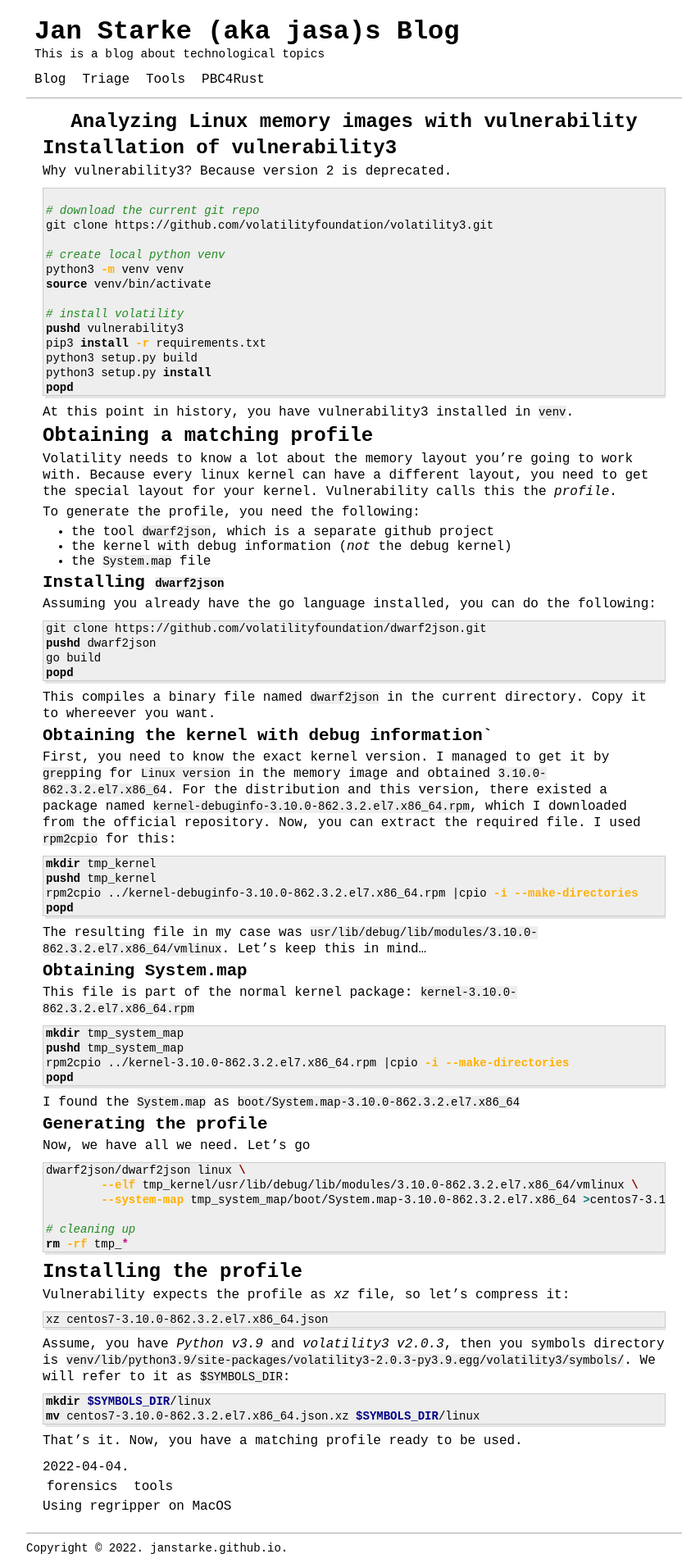
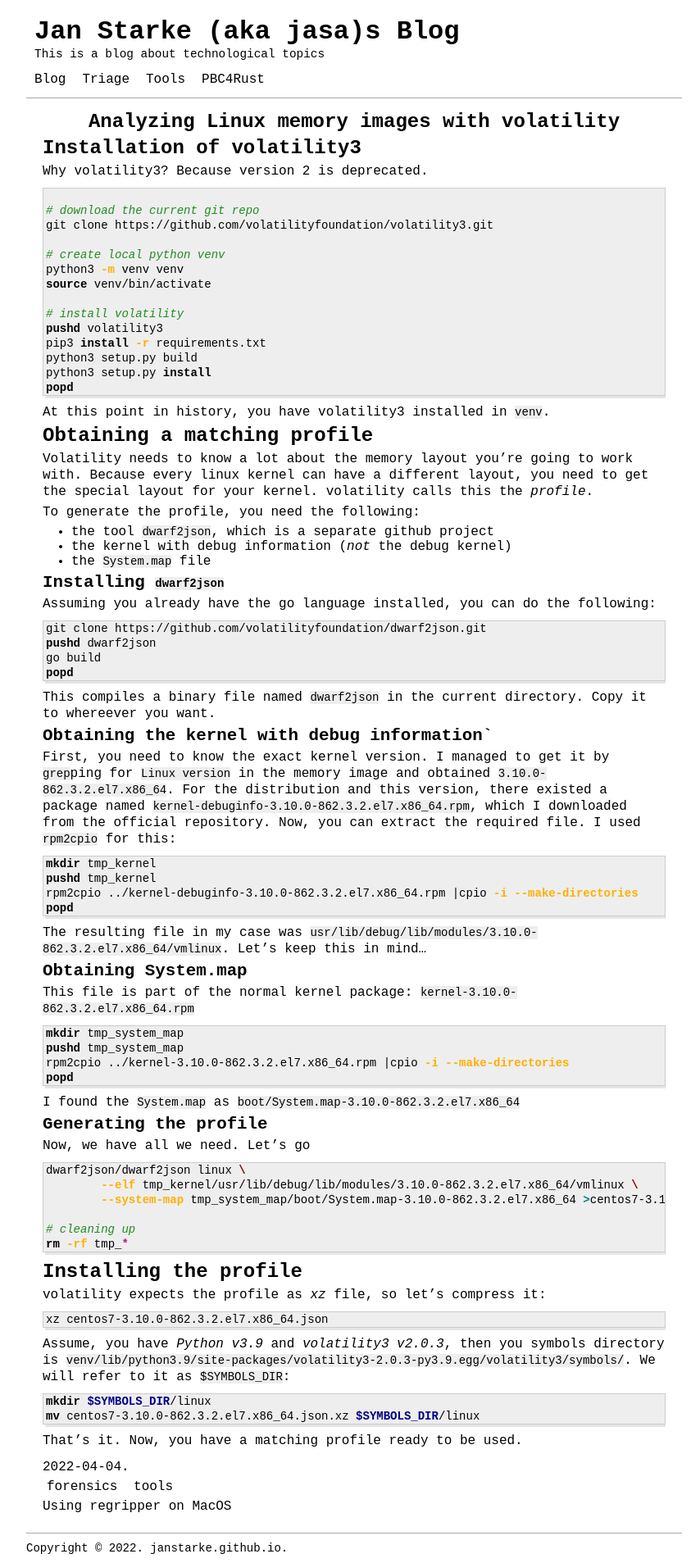
Before and after one commit to janstarke/janstarke.github.io, a Jekyll site: the page built from _posts/2022-04-04-centos7-volatility.md, in a window 1280 px wide. Shown: the whole page at 82% size, without its empty margins (208-1051 px from the left). Built offline with Jekyll 4.4.1, drawn with Linux system fonts in a browser that asks for light colours.

Commit message:
replaced vulnerability by volatility

````diff
--- a/_posts/2022-04-04-centos7-vulnerability.md
+++ b/_posts/2022-04-04-centos7-volatility.md
@@ -1,14 +1,14 @@
 ---
 layout: post
-title:  "Analyzing Linux memory images with vulnerability"
+title:  "Analyzing Linux memory images with volatility"
 date:   2022-04-04
 categories: forensics tools
 author: jasa
 ---
 
-# Installation of vulnerability3
+# Installation of volatility3
 
-Why vulnerability3? Because version 2 is deprecated.
+Why volatility3? Because version 2 is deprecated.
 
 ```shell
 
@@ -20,18 +20,18 @@
 source venv/bin/activate
 
 # install volatility
-pushd vulnerability3
+pushd volatility3
 pip3 install -r requirements.txt
 python3 setup.py build
 python3 setup.py install
 popd
 ```
 
-At this point in history, you have vulnerability3 installed in `venv`.
+At this point in history, you have volatility3 installed in `venv`.
 
 # Obtaining a matching profile
 
-Volatility needs to know a lot about the memory layout you're going to work with. Because every linux kernel can have a different layout, you need to get the special layout for your kernel. Vulnerability calls this the *profile*.
+Volatility needs to know a lot about the memory layout you're going to work with. Because every linux kernel can have a different layout, you need to get the special layout for your kernel. volatility calls this the *profile*.
 
 To generate the profile, you need the following:
  - the tool `dwarf2json`, which is a separate github project
@@ -92,7 +92,7 @@
 
 # Installing the profile
 
-Vulnerability expects the profile as *xz* file, so let's compress it:
+volatility expects the profile as *xz* file, so let's compress it:
 
 ```shell
 xz centos7-3.10.0-862.3.2.el7.x86_64.json
````
